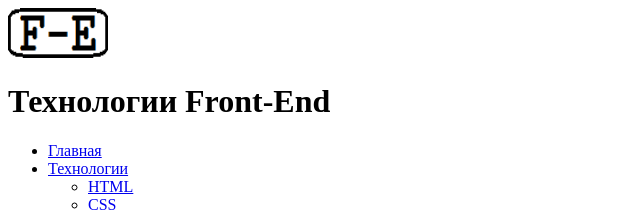
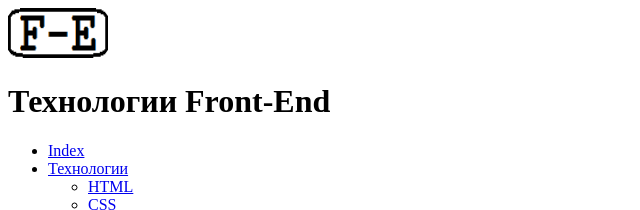
Before and after one commit to eGlad/OracleHTMLrepo, a plain HTML site: page Calculator.html in a window 1280 px wide. Shown: the top 210 px of the page, 0-640 px from the left. Drawn offline with Linux system fonts and the light colour scheme.

Commit message:
changed title

```diff
--- a/Calculator.html
+++ b/Calculator.html
@@ -13,7 +13,7 @@
                <h1>Технологии Front-End</h1>
                   <nav>
                      <ul>
-                        <li><a href="./Index.html">Главная</a></li>
+                        <li><a href="./Index.html">Index</a></li>
                         <li><a href="./Technology.html">Технологии</a></li>
                         <li style="list-style-type: none">
                            <ul>
```
